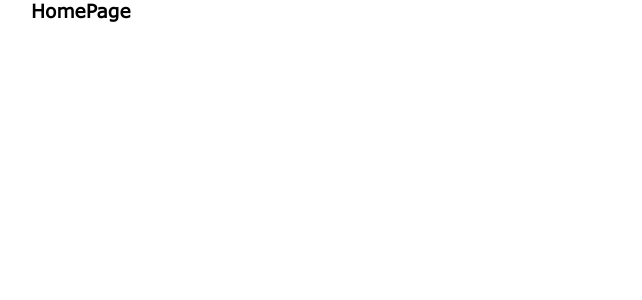
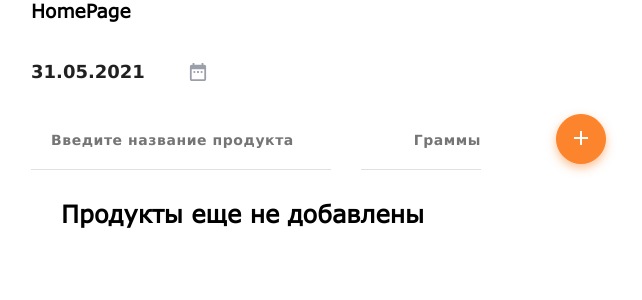
Before and after one commit to GeorgiyT/goit-react-project-reactivna-team, a React (Create React App) app: page / in a window 1280 px wide. Shown: the top 300 px of the page, without its empty margins (84-726 px from the left). Built offline with nearby package versions, Linux system fonts and the light colour scheme.

Commit message:
jynhtbgrvfe

```diff
--- a/src/App.js
+++ b/src/App.js
@@ -9,12 +9,11 @@ function App() {
     <div className={styles.container}>
       <Suspense fallback="Loading...">
         <Switch>
-          {/* <DiaryProducts /> */}
           {routes.map(route => (
             <Route {...route} key={route.path} />
           ))}
-
         </Switch>
+        <DiaryProducts />
       </Suspense>
     </div>
   );
```
